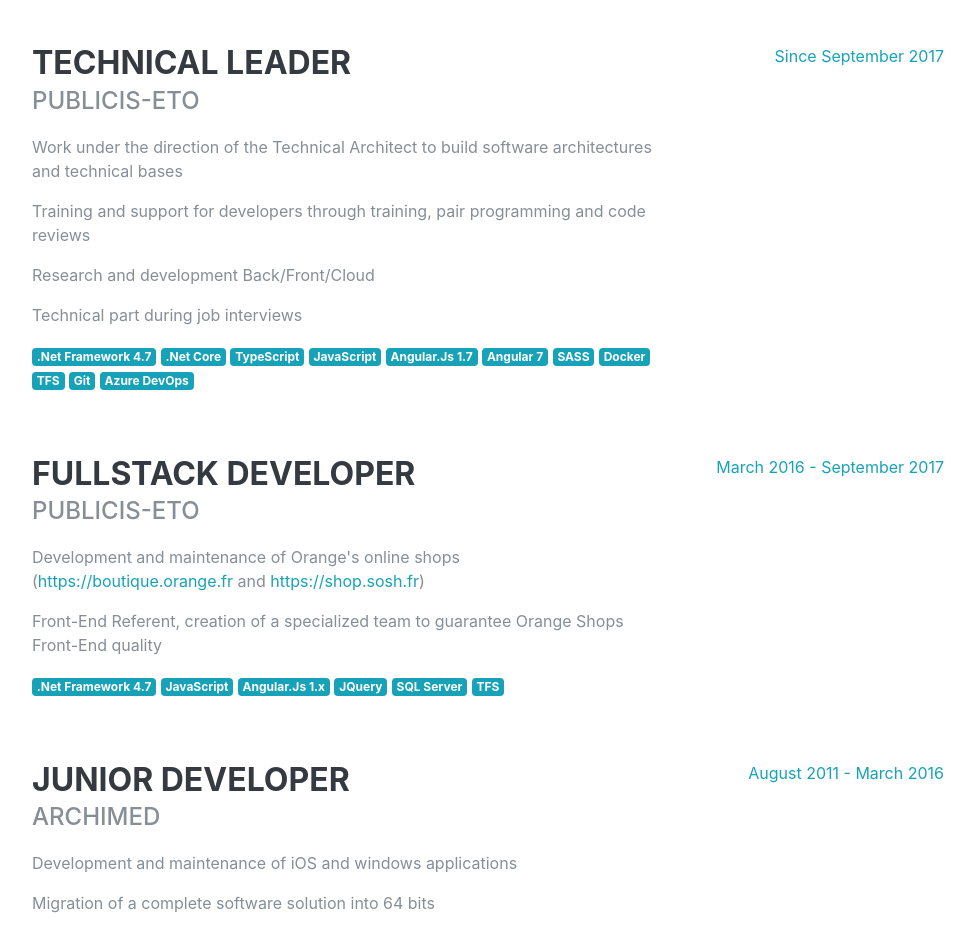
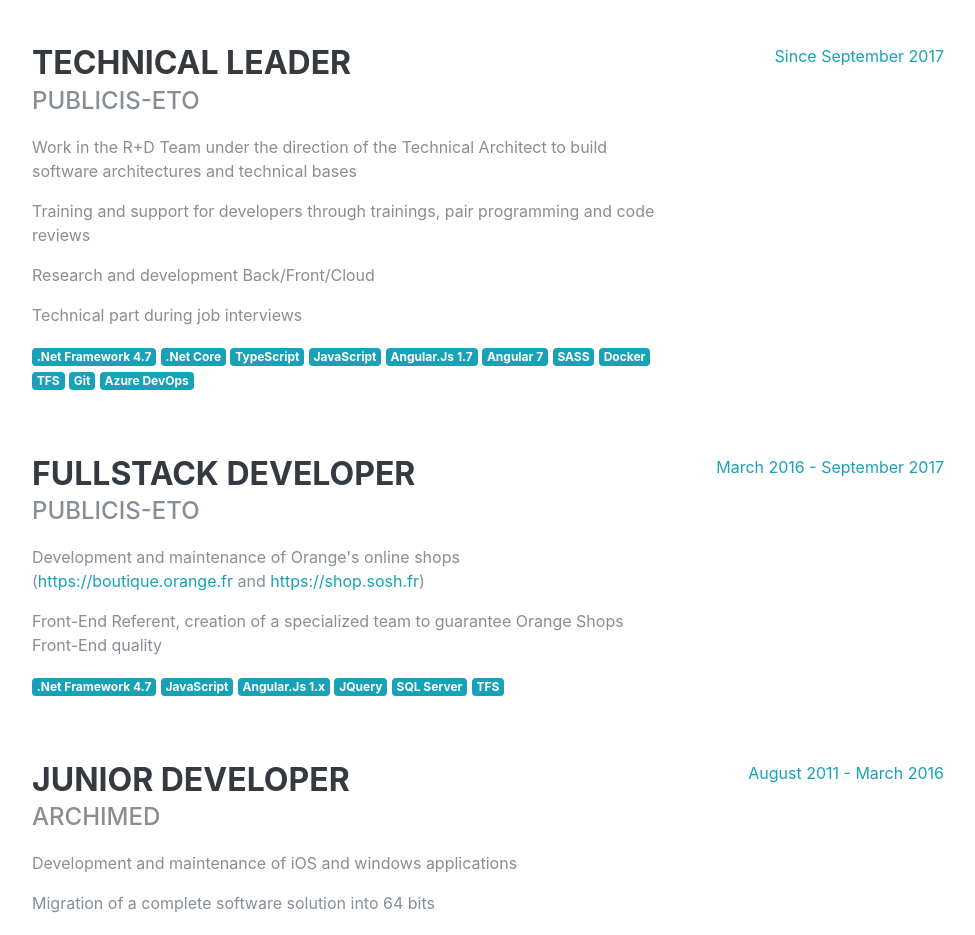
Before and after one commit to roddone/roddone.github.io, a plain HTML site: page english.html in a window 1280 px wide. Shown: the part 920-1855 px from the top of the page, without its empty margins (288-1263 px from the left). Drawn offline with Linux system fonts and the light colour scheme; a web font is replaced by a local one.

Commit message:
Automated Release $(Release.ReleaseId)

```diff
--- a/english.html
+++ b/english.html
@@ -122,10 +122,10 @@
 						<h3 class="mb-0">Technical Leader</h3>
 						<div class="subheading mb-3">Publicis-ETO</div>
 						<p>
-							Work under the direction of the Technical Architect to build software architectures and technical bases
+							Work in the R+D Team under the direction of the Technical Architect to build software architectures and technical bases
 						</p>
 						<p>
-							Training and support for developers through training, pair programming and code reviews
+							Training and support for developers through trainings, pair programming and code reviews
 						</p>
 						<p>
 							Research and development Back/Front/Cloud
--- a/vendor/fontawesome-free/package.json
+++ b/vendor/fontawesome-free/package.json
@@ -2,7 +2,7 @@
   "_args": [
     [
       "@fortawesome/fontawesome-free@5.8.1",
-      "D:\\a\\1\\s"
+      "d:\\a\\1\\s"
     ]
   ],
   "_from": "@fortawesome/fontawesome-free@5.8.1",
@@ -27,7 +27,7 @@
   ],
   "_resolved": "https://registry.npmjs.org/@fortawesome/fontawesome-free/-/fontawesome-free-5.8.1.tgz",
   "_spec": "5.8.1",
-  "_where": "D:\\a\\1\\s",
+  "_where": "d:\\a\\1\\s",
   "author": {
     "name": "Dave Gandy",
     "email": "dave@fontawesome.com",
```
Also changed, not shown: index.html (+1 -1 lines).
